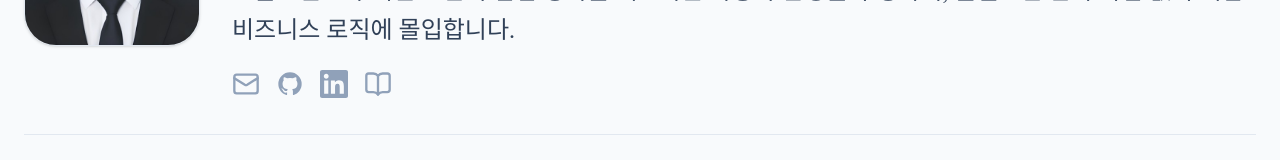
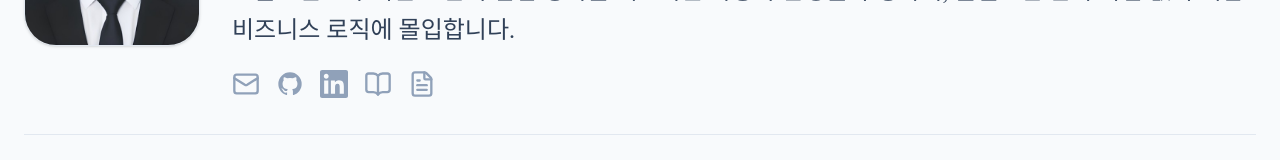
Before and after one commit to leekyuhyun/leekyuhyun.github.io, a Next.js app: page / in a window 1280 px wide. Shown: the part 307-467 px from the top of the page. Built offline with nearby package versions, Linux system fonts and the light colour scheme; a web font is replaced by a local one.

Commit message:
feat : 이력서 다운 추가

```diff
--- a/src/components/Profile.tsx
+++ b/src/components/Profile.tsx
@@ -1,7 +1,7 @@
 import Image from "next/image";
 import { PROFILE_DATA } from "../data/profile";
 import { CONTACT_DATA } from "../data/contact";
-import { Mail, BookOpen } from "lucide-react";
+import { Mail, BookOpen, FileText } from "lucide-react";
 import { GithubIcon, LinkedinIcon } from "./Icons";
 
 export default function Profile() {
@@ -83,8 +83,23 @@ export default function Profile() {
                   </div>
                 </a>
               )}
+              {PROFILE_DATA.resumeUrl && (
+                <a
+                  href={PROFILE_DATA.resumeUrl}
+                  download={PROFILE_DATA.resumeFileName || true}
+                  target="_blank"
+                  rel="noopener noreferrer"
+                  className="group relative text-slate-400 hover:text-amber-500 dark:hover:text-amber-400 transition-colors"
+                  aria-label="Resume (PDF)"
+                >
+                  <FileText className="w-6 h-6 md:w-7 md:h-7" />
+                  <div className="absolute top-full mt-2 md:mt-3 left-1/2 -translate-x-1/2 px-2 py-1 sm:px-3 sm:py-1.5 md:px-4 md:py-2 bg-slate-800 dark:bg-slate-700 text-slate-100 text-[10px] sm:text-xs md:text-sm lg:text-base font-medium rounded-md md:rounded-lg opacity-0 group-hover:opacity-100 transition-all duration-200 whitespace-nowrap pointer-events-none z-10 shadow-md -translate-y-1 group-hover:translate-y-0 flex flex-col items-center">
+                    Resume (PDF)
+                    <div className="absolute -top-1 left-1/2 -translate-x-1/2 w-2 h-2 bg-slate-800 dark:bg-slate-700 rotate-45"></div>
+                  </div>
+                </a>
+              )}
             </div>
-
           </div>
         </div>
       </div>
--- a/src/data/profile.ts
+++ b/src/data/profile.ts
@@ -7,4 +7,6 @@ export const PROFILE_DATA = {
   description: "효율적인 프로세스를 고민하는 풀스택 개발자",
   about: "단순히 동작하는 코드를 넘어, 개발 프로세스의 낭비를 줄이고 생산성을 극대화하는 것에 집중합니다.\n프론트엔드와 백엔드 간의 협업 병목을 해소하는 자동화 환경을 구성하며, 불필요한 반복 작업 없이 핵심 비즈니스 로직에 몰입합니다.",
   image: profileImage,
+  resumeUrl: "/resume.pdf",
+  resumeFileName: "이규현_이력서.pdf",
 };
```
Also changed, not shown: 1 other file (tests, documents, lock files or other folders).
